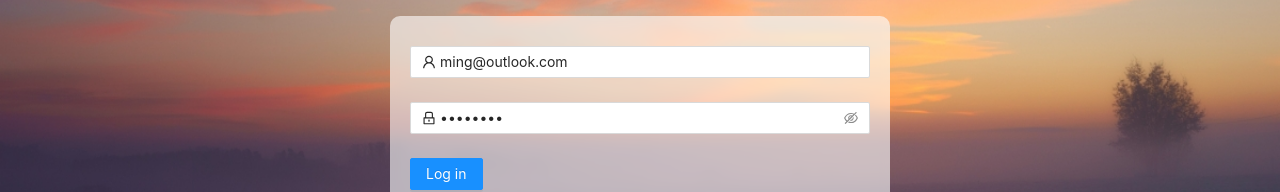
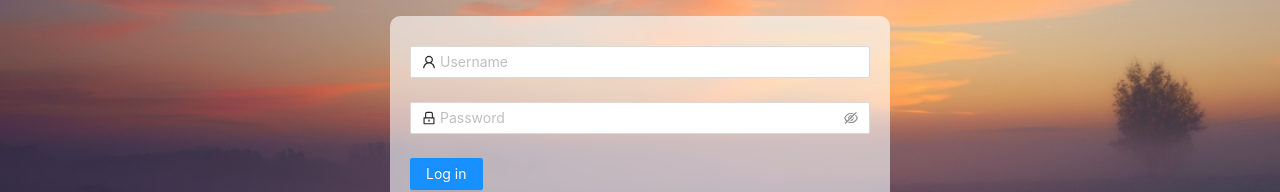
Before and after one commit to ShihaoXiong/TravelPlanner, a React (Create React App) app: page /home/login in a window 1280 px wide. Shown: the part 259-451 px from the top of the page. Built offline with nearby package versions, Linux system fonts and the light colour scheme.

Commit message:
fix confilct

```diff
--- a/src/components/LoginForm.jsx
+++ b/src/components/LoginForm.jsx
@@ -38,13 +38,7 @@ class LoginForm extends Component {
 
 	render() {
 		return (
-			<Form
-				ref={this.formRef}
-				className='form-container blur'
-				name='normal_login'
-				onFinish={this.onFinish}
-				initialValues={this.state.initialValues}
-			>
+			<Form className='form-container blur' name='normal_login' onFinish={this.onFinish}>
 				<Form.Item
 					name='username'
 					rules={[
```
